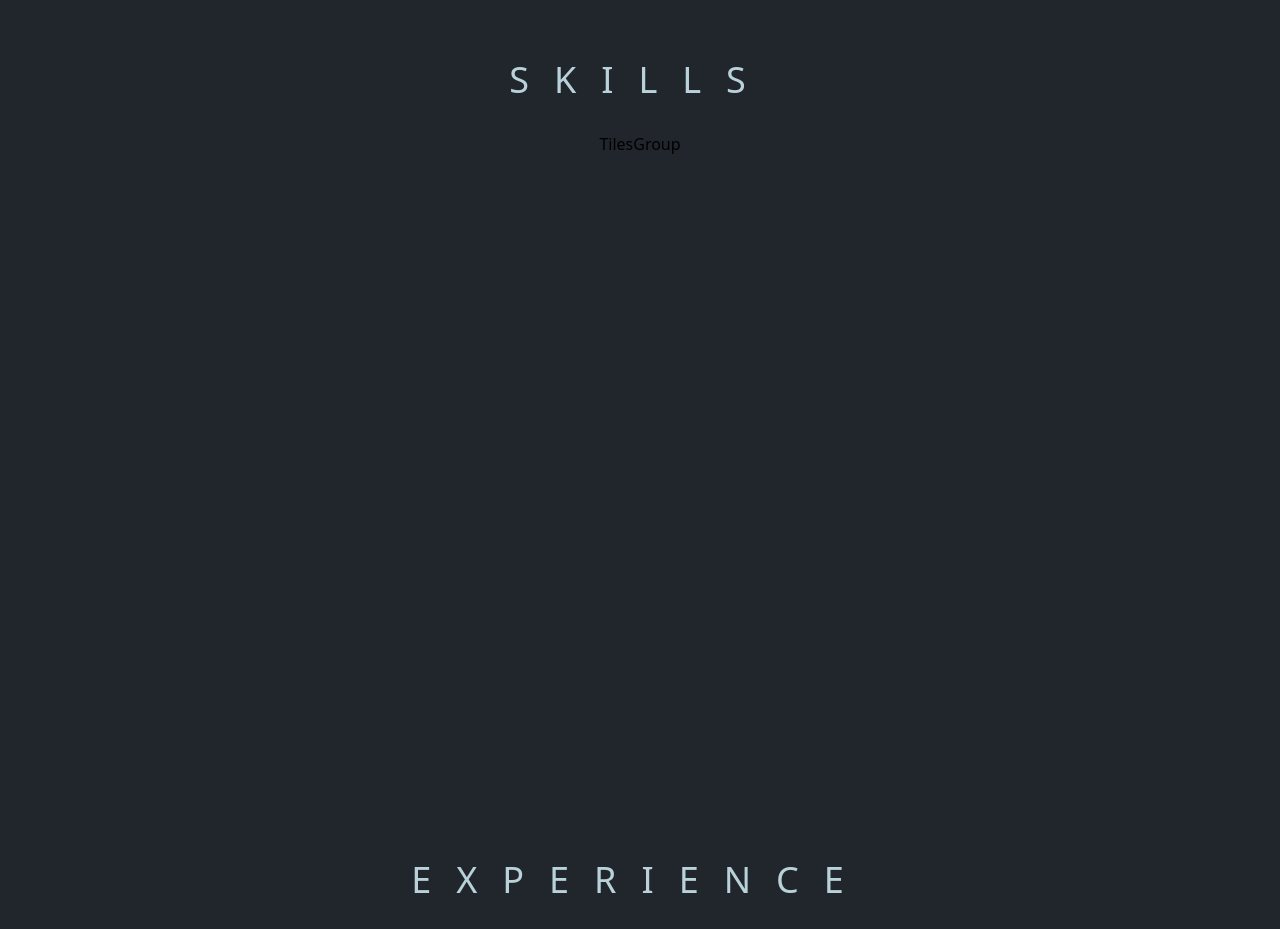
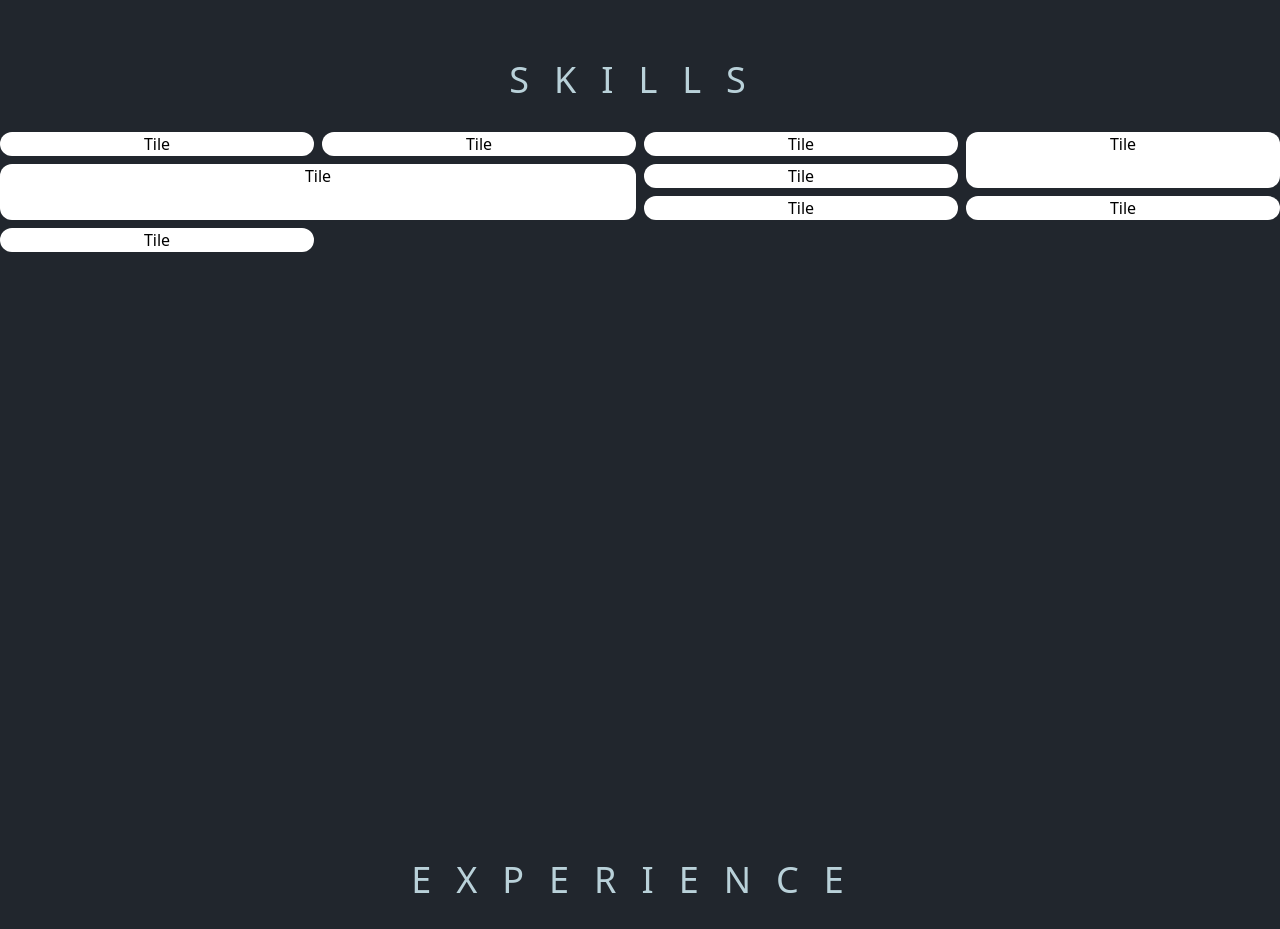
Before and after one commit to Zhuk314/portfolio_v3.0, a Next.js app: page / in a window 1280 px wide. Shown: the part 1540-2469 px from the top of the page. Built offline with nearby package versions, Linux system fonts and the light colour scheme.

Commit message:
Installed styled component

```diff
--- a/components/SkillsTiles/Tile.tsx
+++ b/components/SkillsTiles/Tile.tsx
@@ -1,9 +1,5 @@
 import React from "react";
 
 export const Tile: React.FC = () => {
-  return (
-    <>
-      <div>Tile</div>
-    </>
-  );
+  return <div className=" rounded-xl bg-white w-full h-full">Tile</div>;
 };
--- a/components/SkillsTiles/TilesGroup.tsx
+++ b/components/SkillsTiles/TilesGroup.tsx
@@ -1,9 +1,40 @@
 import React from "react";
+import { Tile } from "./Tile";
 
 export const TilesGroup: React.FC = () => {
   return (
     <>
-      <div>TilesGroup</div>
+      <div className=" grid grid-cols-4 gap-2">
+        <div className="col-span-1">
+          <Tile />
+        </div>
+        <div>
+          <Tile />
+        </div>
+        <div>
+          <Tile />
+        </div>
+        <div className="row-span-2">
+          <Tile />
+        </div>
+
+        <div className="col-span-2 row-span-2">
+          <Tile />
+        </div>
+        <div>
+          <Tile />
+        </div>
+        <div>
+          <Tile />
+        </div>
+        <div>
+          <Tile />
+        </div>
+
+        <div>
+          <Tile />
+        </div>
+      </div>
     </>
   );
 };
--- a/package.json
+++ b/package.json
@@ -21,6 +21,7 @@
     "react-dom": "18.2.0",
     "react-simple-typewriter": "^5.0.1",
     "react-social-icons": "^5.15.0",
+    "styled-components": "^5.3.6",
     "styled-icons": "^10.47.0",
     "typescript": "4.9.4",
     "typewriter-effect": "^2.19.0"
```
Also changed, not shown: 1 other file (tests, documents, lock files or other folders).
